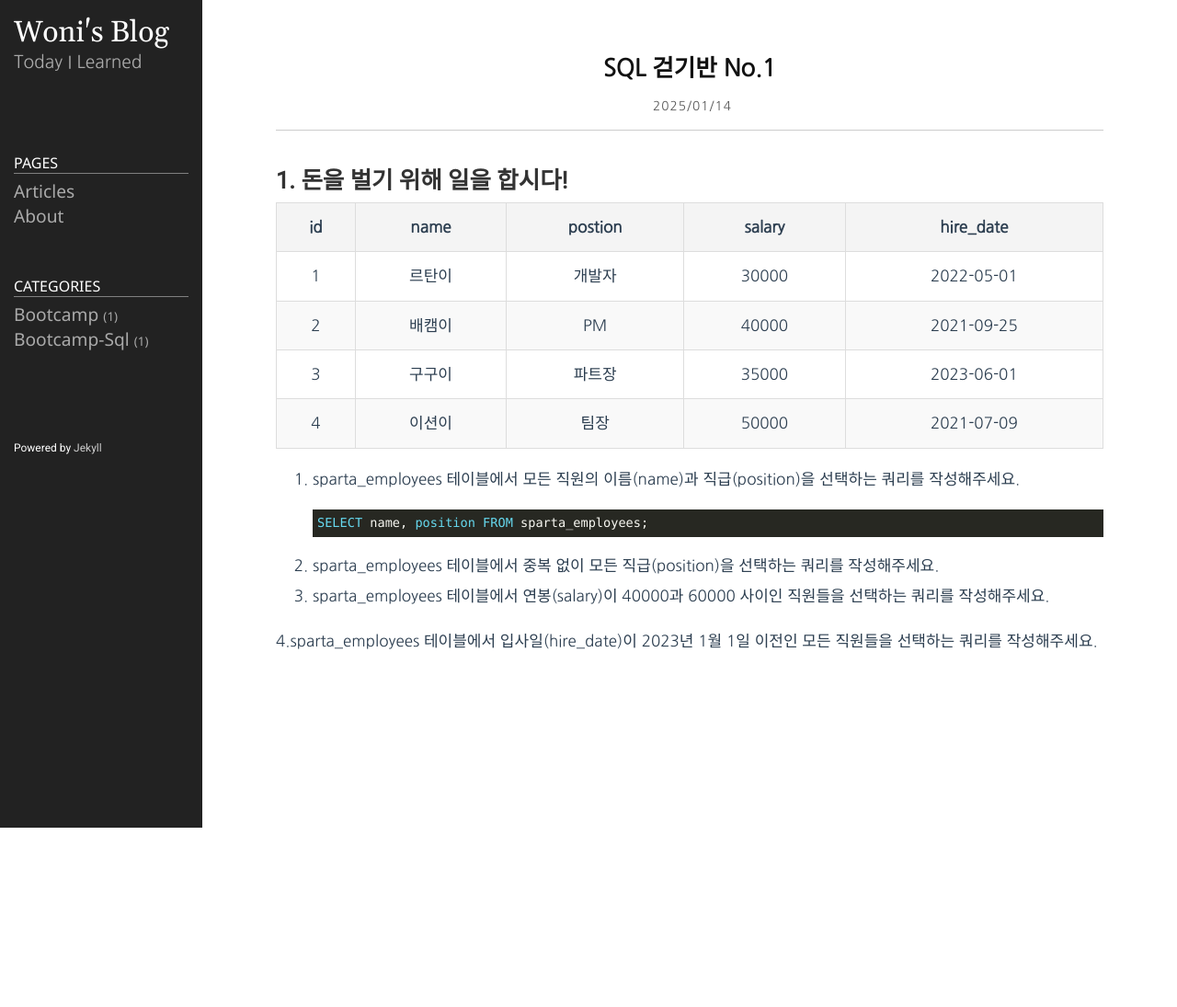
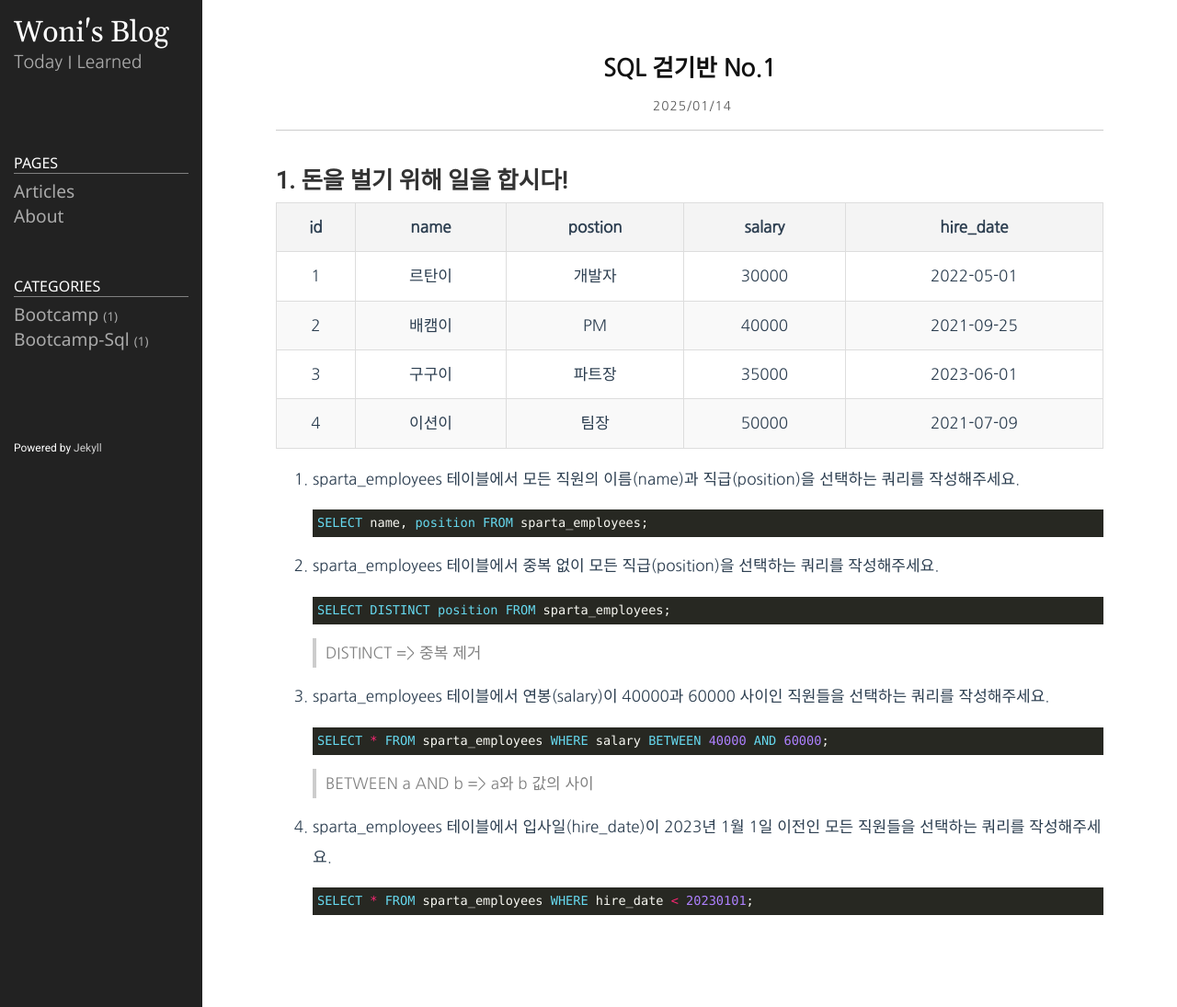
Before and after one commit to s-woni/s-woni.github.io, a Jekyll site: the page built from _posts/2025-01-13-walk1.md, in a window 1280 px wide. Shown: the whole page at 92% size. Built offline with Jekyll 4.4.1, drawn with Linux system fonts in a browser that asks for light colours; before the commit the page ends 900 px from its top, so only the background shows below that.

Commit message:
Update 2025-01-13-walk1.md

````diff
--- a/_posts/2025-01-13-walk1.md
+++ b/_posts/2025-01-13-walk1.md
@@ -20,7 +20,18 @@ SELECT name, position FROM sparta_employees;
 ```
 
 2. sparta_employees 테이블에서 중복 없이 모든 직급(position)을 선택하는 쿼리를 작성해주세요.
+```sql
+SELECT DISTINCT position FROM sparta_employees;
+```
+> DISTINCT => 중복 제거
 
 3. sparta_employees 테이블에서 연봉(salary)이 40000과 60000 사이인 직원들을 선택하는 쿼리를 작성해주세요.
+```sql
+SELECT * FROM sparta_employees WHERE salary BETWEEN 40000 AND 60000;
+```
+> BETWEEN a AND b => a와 b 값의 사이
 
-4.sparta_employees 테이블에서 입사일(hire_date)이 2023년 1월 1일 이전인 모든 직원들을 선택하는 쿼리를 작성해주세요.
+4. sparta_employees 테이블에서 입사일(hire_date)이 2023년 1월 1일 이전인 모든 직원들을 선택하는 쿼리를 작성해주세요.
+```sql
+SELECT * FROM sparta_employees WHERE hire_date < 20230101;
+```
````
